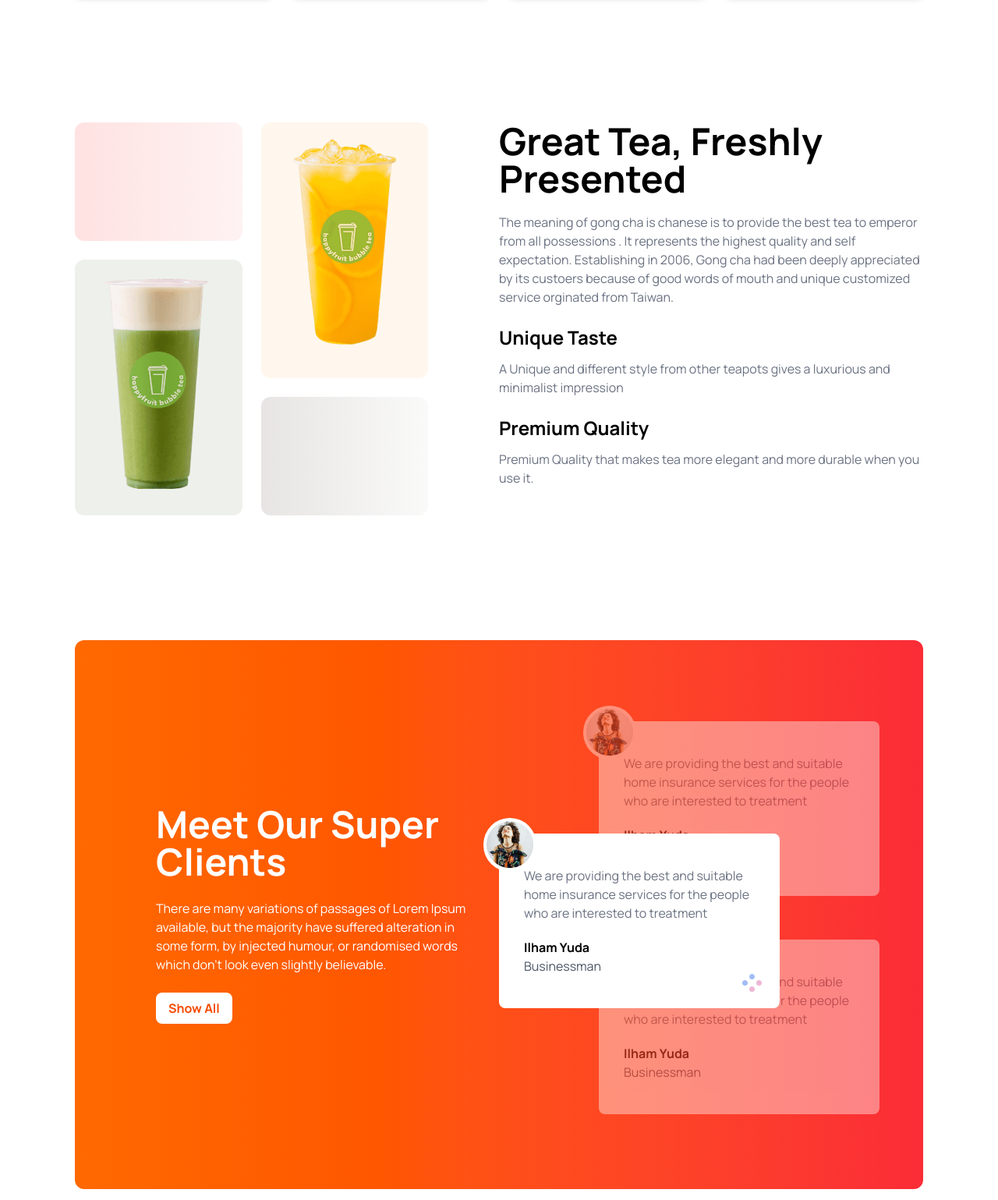
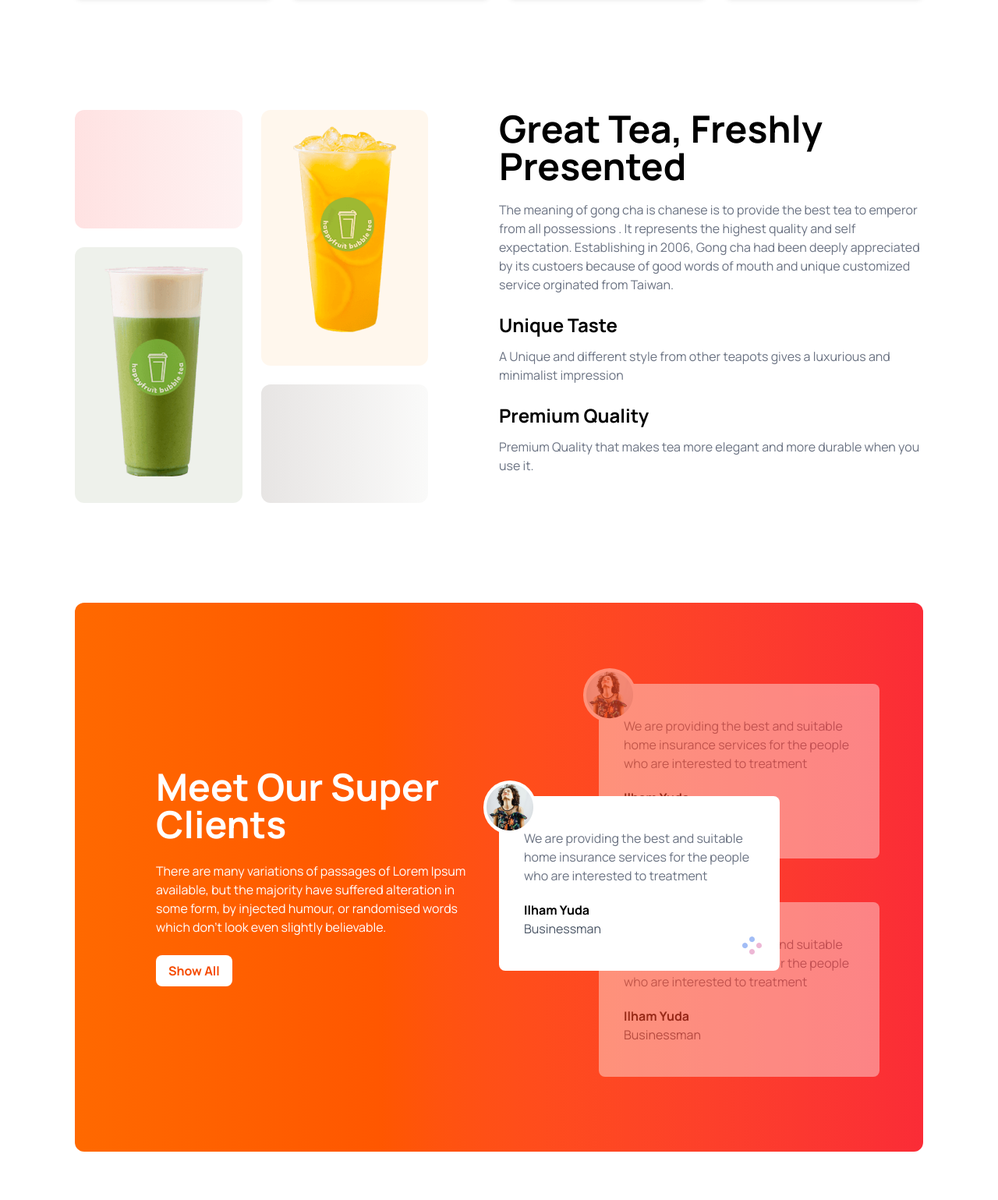
Before and after one commit to Jannatul-100/tea-house-webpage, a plain HTML site: page index.html in a window 1280 px wide. Shown: the part 1141-2680 px from the top of the page at 78% size. Drawn offline with nearby package versions, Linux system fonts and the light colour scheme.

Commit message:
Tea House webpage

```diff
--- a/index.html
+++ b/index.html
@@ -110,7 +110,7 @@
          </section>
 
          <!-- Great tea section -->
-          <section class="py-12 lg:py-20">
+          <section class="py-12 lg:py-16">
             <div class="grid grid-cols-1 lg:grid-cols-2">
                 <!-- image section -->
                 <div class="grid grid-cols-2 grid-rows-3 gap-6 lg:w-5/6">
@@ -141,7 +141,7 @@
           </section>
 
           <!-- meet our client -->
-           <section class="py-12 lg:py-20">
+           <section class="py-12 lg:py-16">
                 <div class=" bg-gradient-to-r from-orange-500 to-red-500 rounded-xl grid grid-cols-1 lg:grid-cols-2 text-white px-8 py-8 md:px-16 md:py-16">
                     <!-- text section -->
                     <div class="flex justify-center items-center overflow-hidden">
@@ -200,7 +200,7 @@
 
 
            <!-- News & events -->
-            <section class="py-12 lg:py-20 mb-12">
+            <section class="py-12 lg:py-16 mb-16">
                 <!-- feature title -->
                 <div class="text-center mb-8">
                     <h1 class="text-3xl md:text-4xl font-bold mb-4">News & Events</h1>
```
